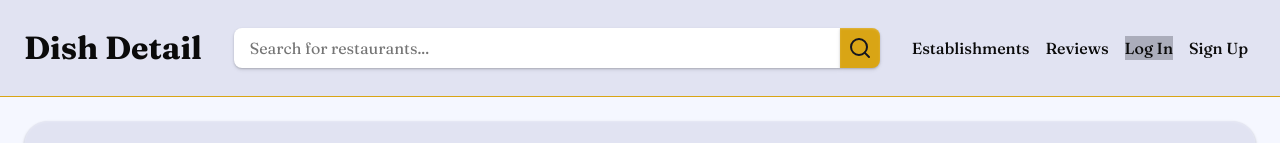
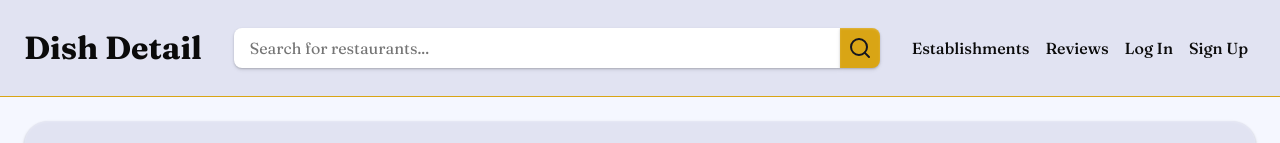
Before and after one commit to saoudabdulrahman/DishDetail, a React (Vite) app: page / in a window 1280 px wide. Shown: the top 143 px of the page. Built offline with nearby package versions, Linux system fonts and the light colour scheme; a web font is replaced by a local one.

Commit message:
Refactor #loginButton styles and fix CSS syntax
Updated #loginButton styles to make it look like a link and added hover effects. Fixed missing closing brace in the CSS.

```diff
--- a/src/components/Header.css
+++ b/src/components/Header.css
@@ -59,8 +59,20 @@ header {
 		filter 0.2s ease;
 }
 
+/* Log In is a <Link>, so make it look like a normal link (not a button) */
 #loginButton {
-	background-color: var(--secondary);
+	background: transparent;
+	border: none;
+	color: inherit;
+	padding: 0;
+	text-decoration: none;
+}
+
+/* FIXED: this block was missing a closing brace */
+#loginButton:hover {
+	color: var(--primary);
+	cursor: pointer;
+	text-decoration: none;
 }
 
 .headerActions button:hover {
@@ -79,7 +91,6 @@ header {
 	width: 100%;
 	padding: 0.5rem 1rem;
 	border: none;
-	border-right: none;
 	border-radius: 0.5rem 0 0 0.5rem;
 	box-shadow: var(--shadow-s);
 	transition: filter 0.2s ease;
```
